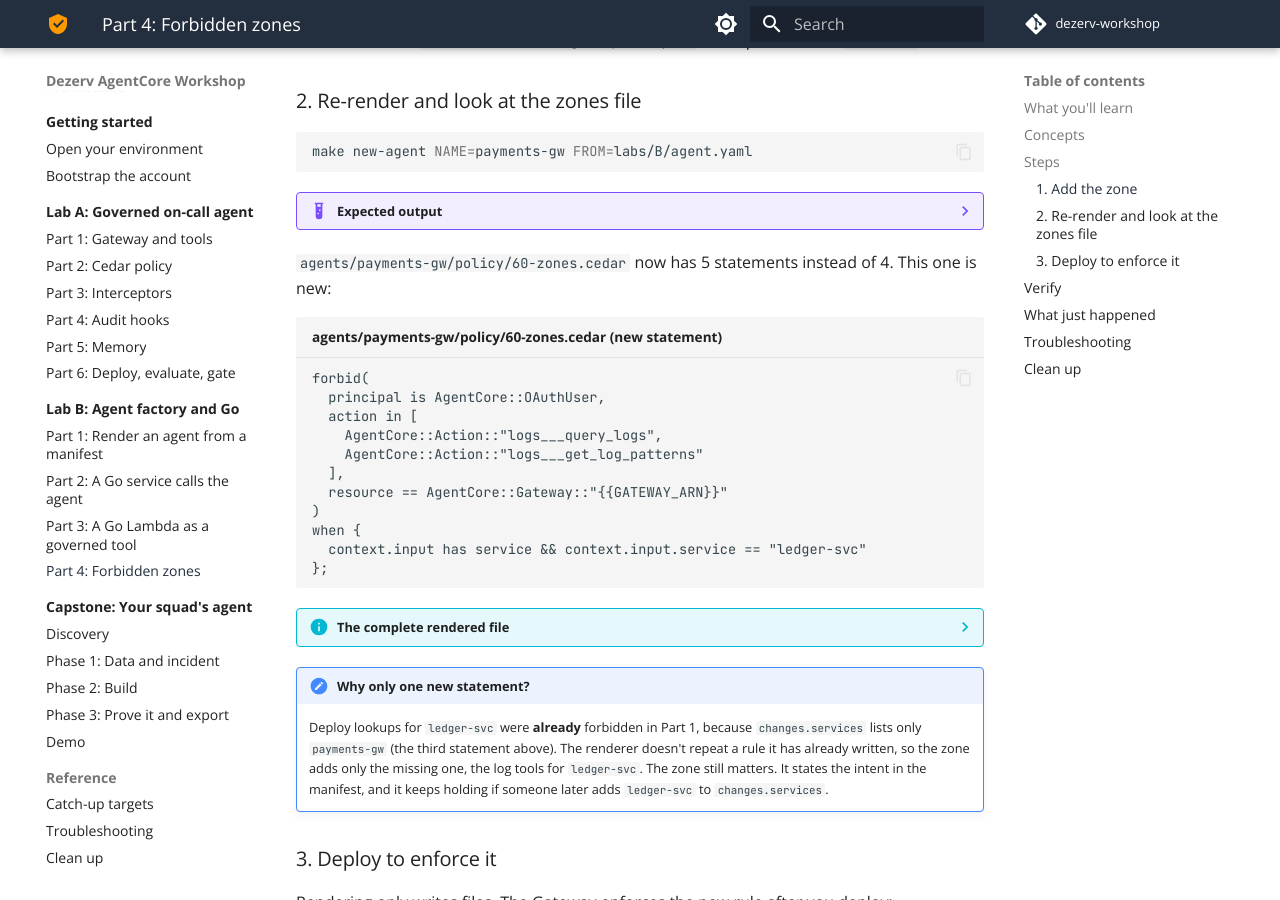
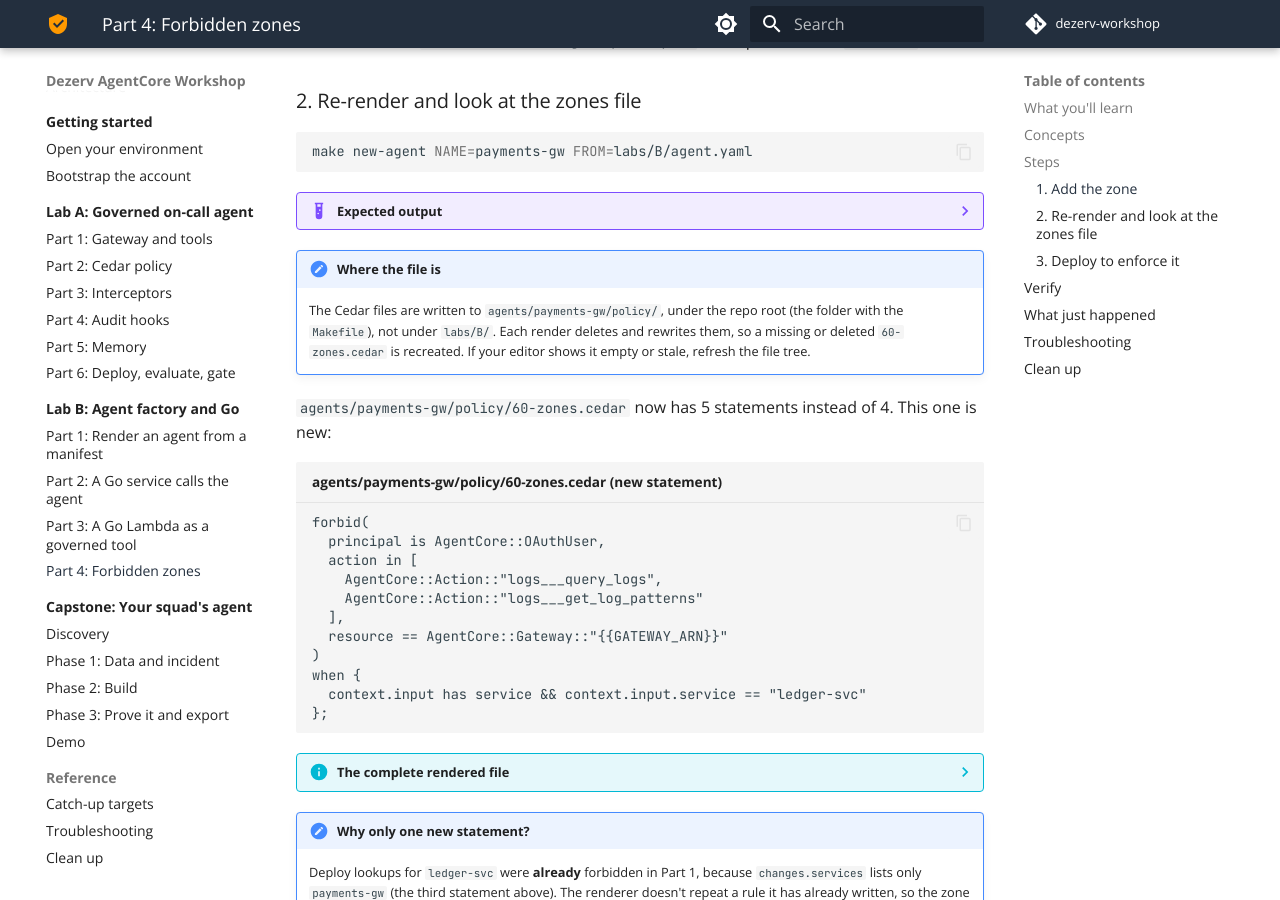
Before and after one commit to nishad-avashya/dezerv-workshop, an MkDocs documentation site: the page built from docs/lab-b/part-4-forbidden-zones.md, in a window 1280 px wide and 900 px high, scrolled down 1282 px. Built offline with MkDocs 1.6.1 and Material for MkDocs 9.7.7, drawn with Linux system fonts in a browser that asks for light colours; comment, search, counter and statistics services are not loaded.

Commit message:
docs: Lab B Part 4 - note where the rendered Cedar files are
Co-Authored-By: Claude Sonnet 5.5 <noreply@anthropic.com>

````diff
--- a/docs/lab-b/part-4-forbidden-zones.md
+++ b/docs/lab-b/part-4-forbidden-zones.md
@@ -50,6 +50,11 @@ make new-agent NAME=payments-gw FROM=labs/B/agent.yaml
     rendered agents/payments-gw from manifest@8404c89fdf: 10-permit-reads.cedar, 20-permit-ticket-writes.cedar, 30-forbid-mutations.cedar, 40-forbid-unbounded.cedar, 50-explicit-deny.cedar, 60-zones.cedar
     ```
     The sha is `8404c89fdf` only if your manifest is identical to `labs/B/solutions/agent.part4.yaml`.
+
+!!! note "Where the file is"
+    The Cedar files are written to `agents/payments-gw/policy/`, under the repo root (the folder with the `Makefile`),
+    not under `labs/B/`. Each render deletes and rewrites them, so a missing or deleted `60-zones.cedar` is recreated.
+    If your editor shows it empty or stale, refresh the file tree.
 
 `agents/payments-gw/policy/60-zones.cedar` now has 5 statements instead of 4. This one is new:
 
````
Also changed, not shown: docs/reference/troubleshooting.md (+1 -0 lines).
